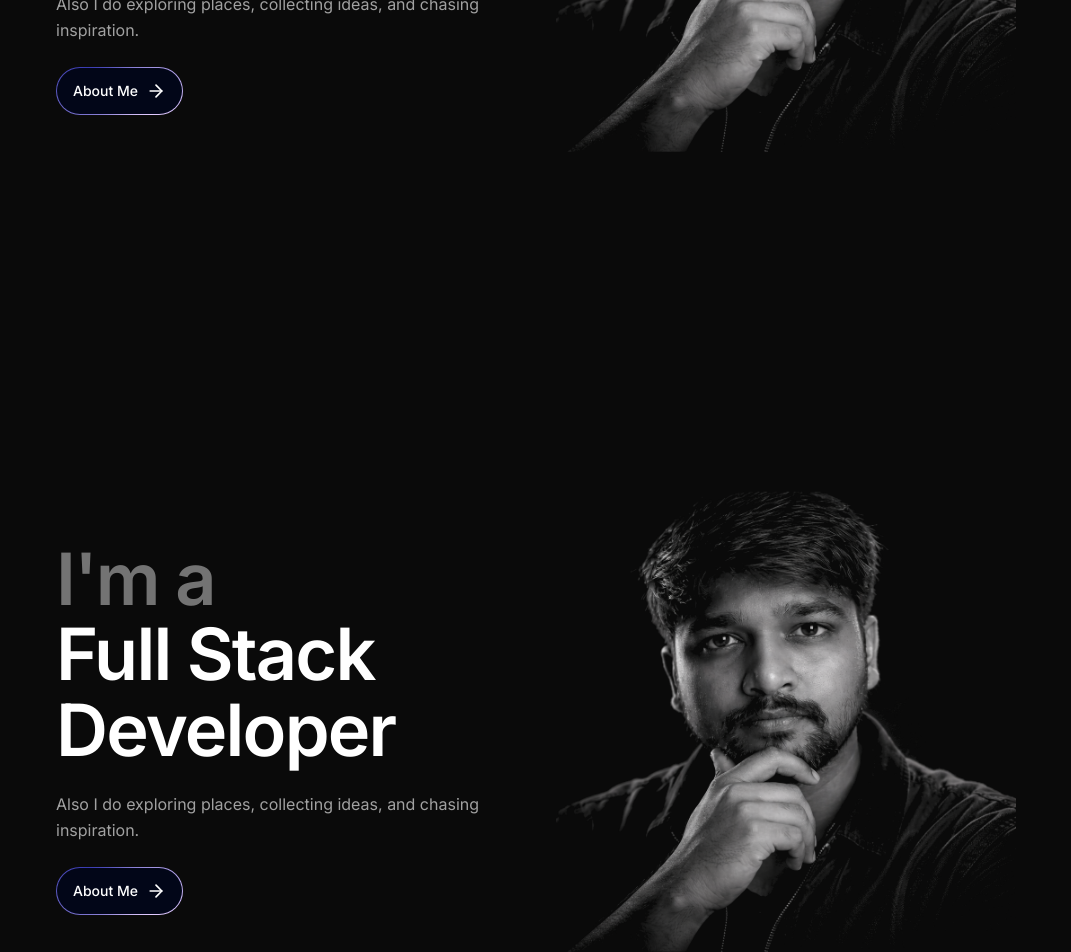
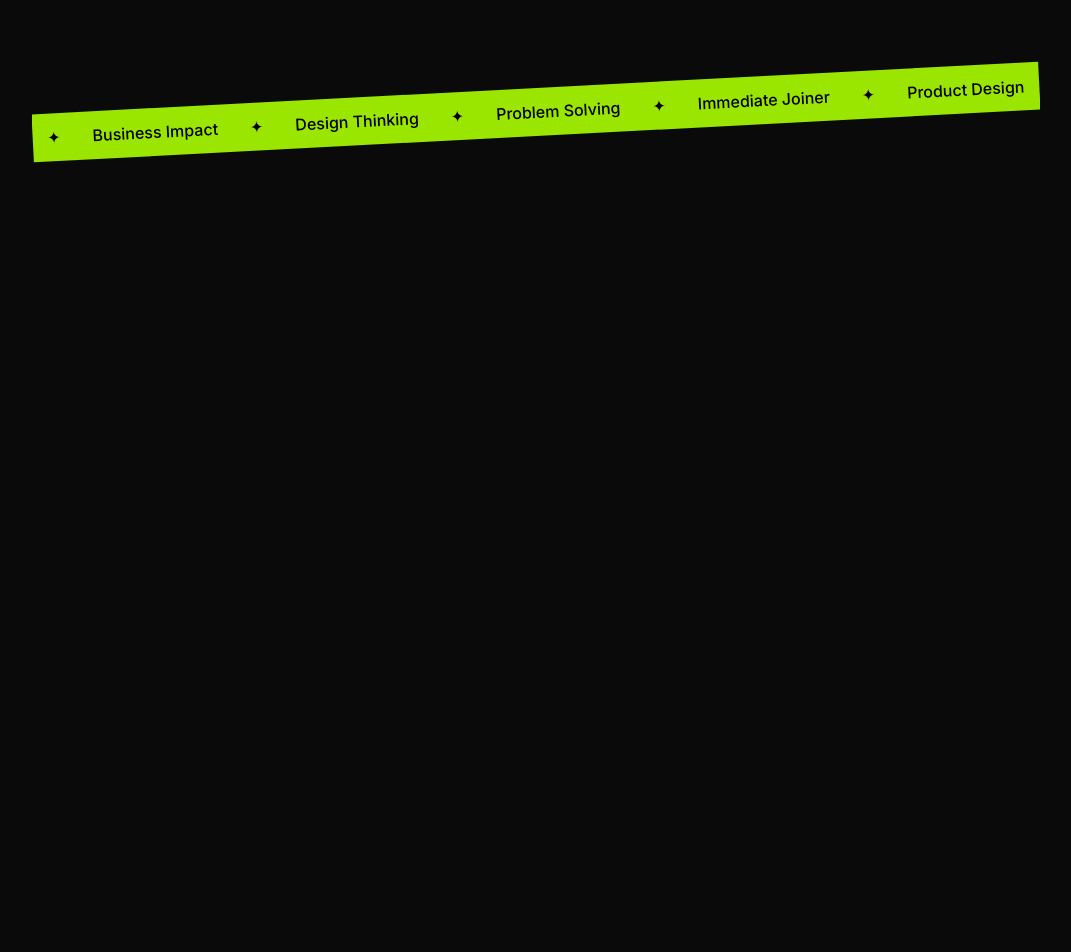
Before and after one commit to VikasMeshram2708/Portfolio, a Next.js app: page / in a window 1280 px wide. Shown: the part 600-1552 px from the top of the page, without its empty margins (104-1175 px from the left). After the commit the page ends 800 px from the top, so only its background shows below. Built offline with nearby package versions, Linux system fonts and the light colour scheme.

Commit message:
add: value-marquee section.

```diff
--- a/app/page.tsx
+++ b/app/page.tsx
@@ -4,10 +4,7 @@ import Hero from "@/components/home/hero";
 export default function Home() {
   return (
     <div>
-      <Container className="py-32">
-        <Hero />
-        <Hero />
-        <Hero />
+      <Container className="py-32 lg:py-0">
         <Hero />
       </Container>
     </div>
--- a/components/home/hero.tsx
+++ b/components/home/hero.tsx
@@ -1,24 +1,25 @@
 "use client";
+
 import { ArrowRight } from "lucide-react";
 import Image from "next/image";
 import { motion } from "motion/react";
+import ValueMarquee from "./value-marquee";
 
 export default function Hero() {
   return (
-    <section className="min-h-screen">
-      <div className="flex h-screen items-center px-6">
+    <section className="relative min-h-screen overflow-hidden">
+      {/* HERO CONTENT */}
+      <div className="flex min-h-screen items-center pb-24 md:px-6">
         <motion.div
           initial="hidden"
           animate="visible"
           variants={{
             hidden: {},
             visible: {
-              transition: {
-                staggerChildren: 0.15,
-              },
+              transition: { staggerChildren: 0.15 },
             },
           }}
-          className="grid w-full grid-cols-1 items-center gap-10 selection:bg-neutral-400 selection:text-white md:grid-cols-2"
+          className="grid w-full grid-cols-1 items-center gap-10 md:grid-cols-2"
         >
           {/* LEFT CONTENT */}
           <div className="space-y-6">
@@ -27,7 +28,7 @@ export default function Hero() {
                 hidden: { opacity: 0, y: 20 },
                 visible: { opacity: 1, y: 0 },
               }}
-              transition={{ duration: 0.5, ease: "easeOut" }}
+              transition={{ duration: 0.5 }}
               className="text-5xl leading-[1.05] font-semibold tracking-tight md:text-7xl"
             >
               <span className="text-neutral-500">{"I'm"} a</span>
@@ -40,7 +41,6 @@ export default function Hero() {
                 hidden: { opacity: 0, y: 15 },
                 visible: { opacity: 1, y: 0 },
               }}
-              transition={{ duration: 0.45 }}
               className="max-w-xl text-sm leading-relaxed text-neutral-400 md:text-base"
             >
               Also I do exploring places, collecting ideas, and chasing
@@ -52,17 +52,19 @@ export default function Hero() {
               whileTap={{ scale: 0.97 }}
               className="relative inline-flex h-12 overflow-hidden rounded-full p-px focus:outline-none"
             >
-              <span className="absolute inset-[-1000%] animate-[spin_2s_linear_infinite] bg-[conic-gradient(from_90deg_at_50%_50%,#E2CBFF_0%,#393BB2_50%,#E2CBFF_100%)]" />
-
+              {" "}
+              <span className="absolute inset-[-1000%] animate-[spin_2s_linear_infinite] bg-[conic-gradient(from_90deg_at_50%_50%,#E2CBFF_0%,#393BB2_50%,#E2CBFF_100%)]" />{" "}
               <span className="inline-flex h-full w-full items-center justify-center rounded-full bg-slate-950 px-4 text-sm font-medium text-white backdrop-blur-3xl">
-                About Me
+                {" "}
+                About Me{" "}
                 <motion.span
                   whileHover={{ x: 4 }}
                   transition={{ type: "spring", stiffness: 300 }}
                 >
-                  <ArrowRight className="ml-2 size-5" />
-                </motion.span>
-              </span>
+                  {" "}
+                  <ArrowRight className="ml-2 size-5" />{" "}
+                </motion.span>{" "}
+              </span>{" "}
             </motion.button>
           </div>
 
@@ -88,6 +90,11 @@ export default function Hero() {
           </div>
         </motion.div>
       </div>
+
+      {/* MARQUEE FIXED TO HERO BOTTOM */}
+      <div className="absolute bottom-0 left-0 w-full">
+        <ValueMarquee />
+      </div>
     </section>
   );
 }
--- /dev/null
+++ b/components/home/value-marquee.tsx
@@ -0,0 +1,41 @@
+"use client";
+
+import { motion } from "motion/react";
+
+const values = [
+  "Product Design",
+  "User-Centric",
+  "Business Impact",
+  "Design Thinking",
+  "Problem Solving",
+  "Immediate Joiner",
+];
+
+export default function ValueMarquee() {
+  return (
+    <section className="relative overflow-hidden py-16">
+      {/* angled strip wrapper */}
+      <div className="relative -rotate-3">
+        <div className="overflow-hidden bg-lime-400 py-3 text-black">
+          <motion.div
+            className="flex w-max gap-8 text-sm font-medium whitespace-nowrap md:text-base"
+            animate={{ x: ["0%", "-50%"] }}
+            transition={{
+              duration: 18,
+              ease: "linear",
+              repeat: Infinity,
+            }}
+          >
+            {/* duplicated content for seamless loop */}
+            {[...values, ...values].map((item, index) => (
+              <span key={index} className="flex items-center gap-8">
+                <span>✦</span>
+                {item}
+              </span>
+            ))}
+          </motion.div>
+        </div>
+      </div>
+    </section>
+  );
+}
```
